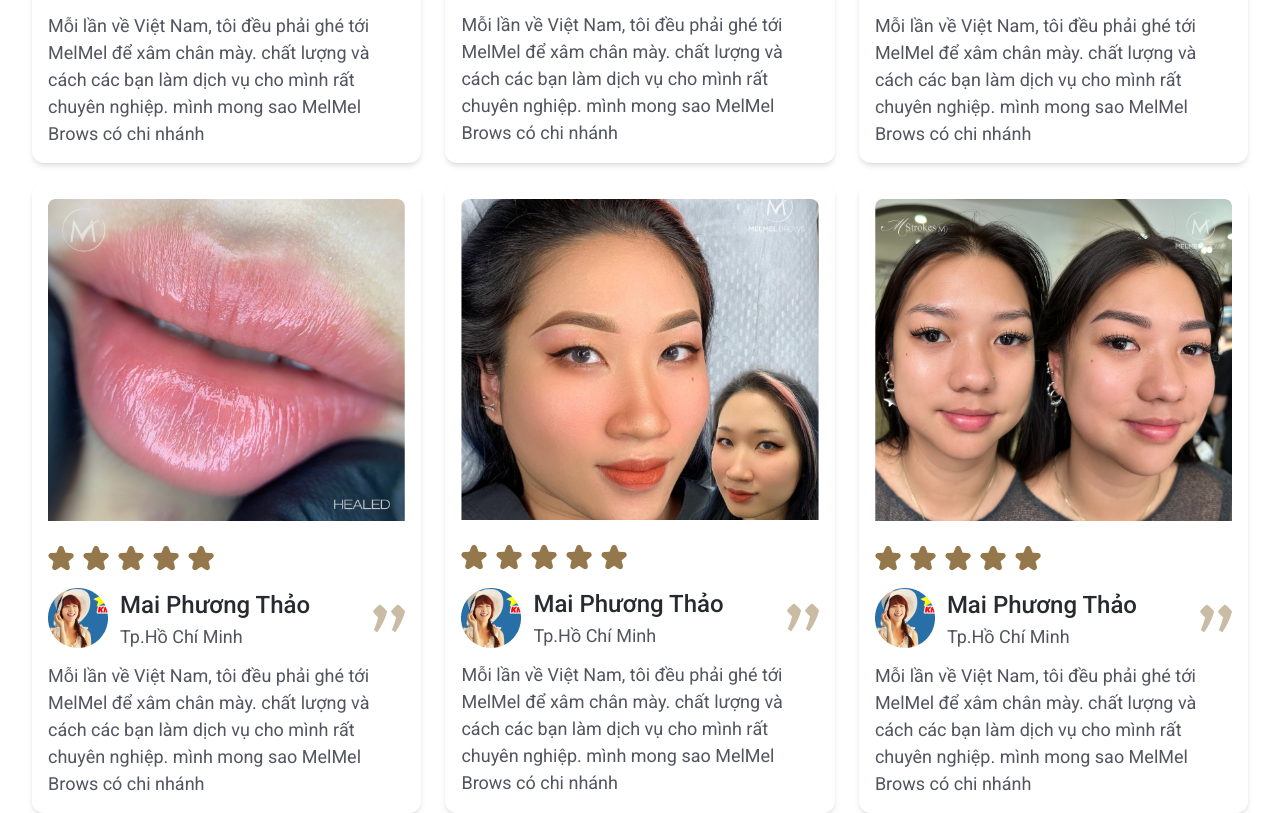
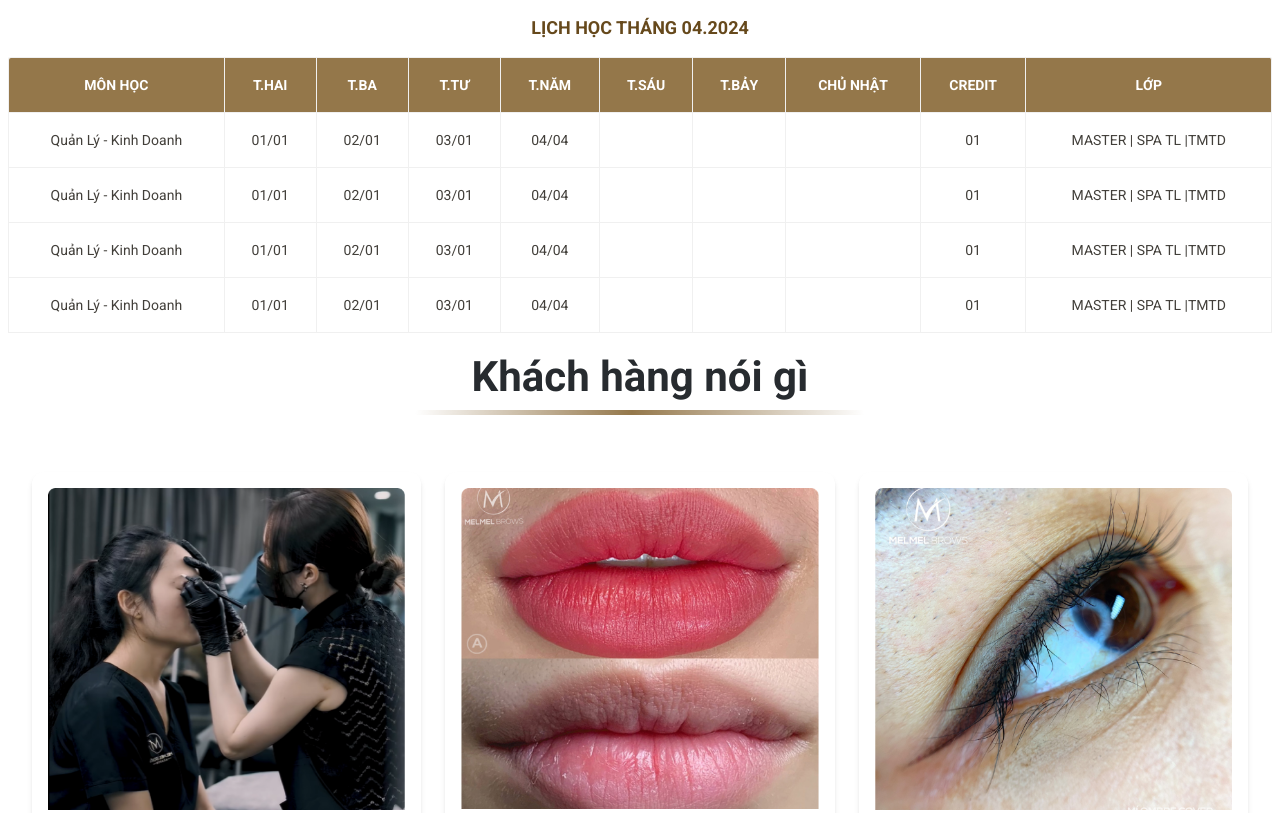
Before and after one commit to trongminh1412/melmel-brows, a Next.js app: page /melmel-brows-education in a window 1280 px wide. Shown: the part 4746-5559 px from the top of the page. Built offline with nearby package versions, Linux system fonts and the light colour scheme.

Commit message:
final update page education

```diff
--- a/src/components/MelMelEdu/HomePage.tsx
+++ b/src/components/MelMelEdu/HomePage.tsx
@@ -20,6 +20,8 @@ import Navbar from "../navigation/Navbar";
 import bg4 from "@/public/assets/images/edu/background4.png"
 import { motion } from "framer-motion";
 import bgmb from "@/public/assets/images/edu/bgmb.png"
+import { BlockList} from "../BlockList/blockList";
+import { DataBlockList2, DataTable } from "@/utils/config/blockList";
 export const blogEdu = [
   {
     id: 1,
@@ -649,6 +651,10 @@ const HomePage = () => {
         </div>
       </section>
       <div>
+    <BlockList data={DataBlockList2} dataTable={DataTable} />
+
+      </div>
+      <div>
         <FeedbackComponents />
       </div>
       <section className="mb-[8rem]">
```
